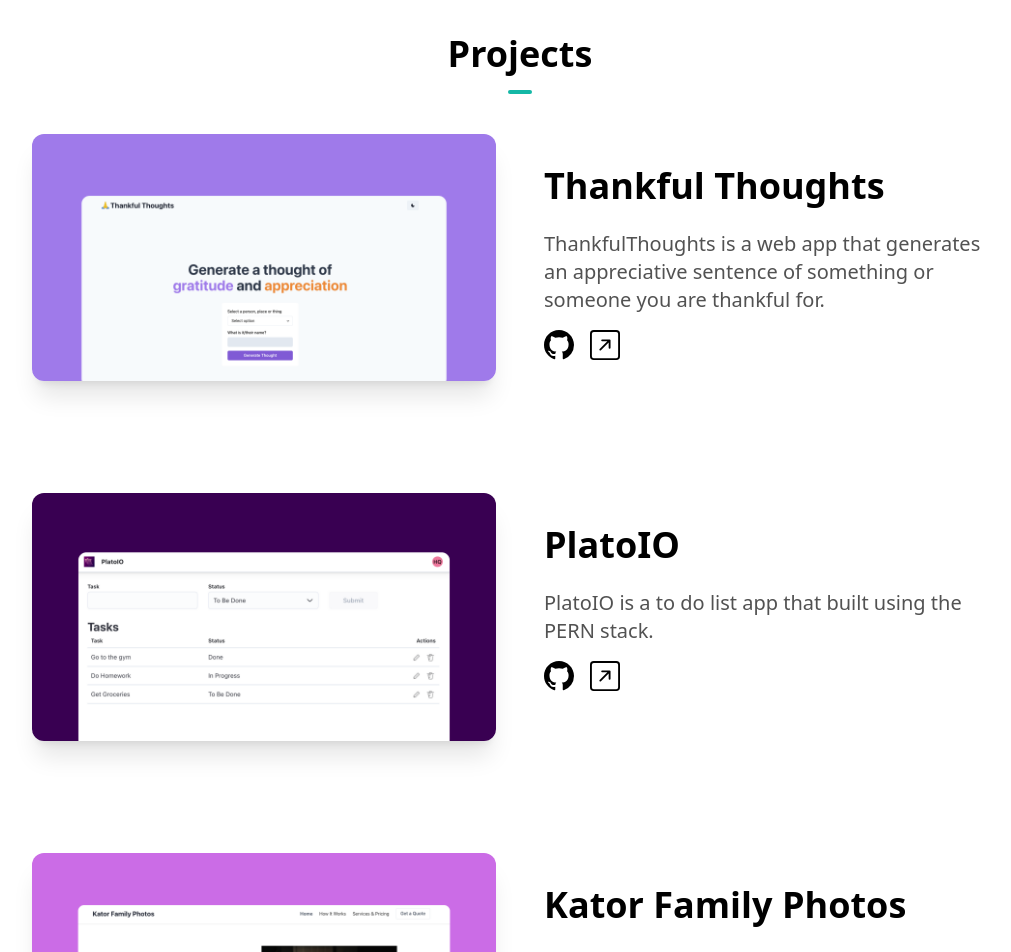
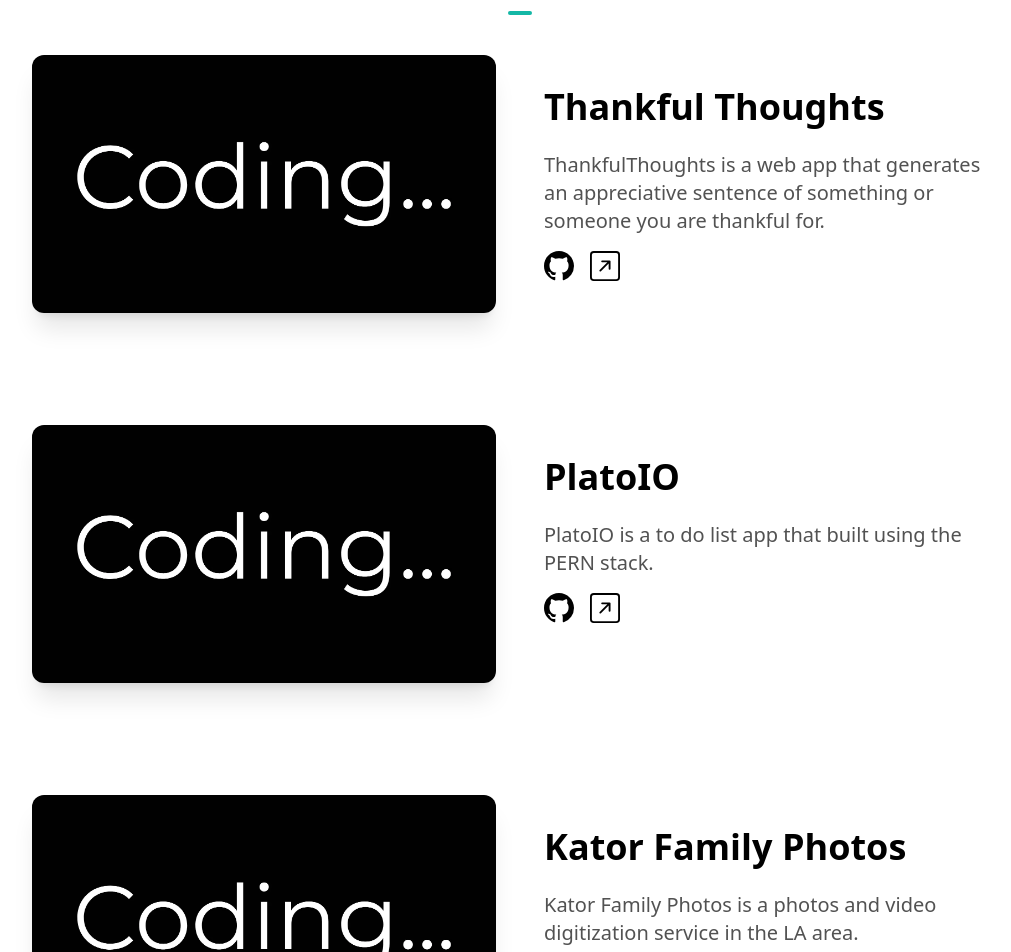
Before and after one commit to jaacos03/Portafolio-F, a Next.js app: page / in a window 1280 px wide. Shown: the part 1700-2652 px from the top of the page, without its empty margins (120-1131 px from the left). Built offline with nearby package versions, Linux system fonts and the light colour scheme.

Commit message:
Cambios1

```diff
--- a/src/components/projects-section.tsx
+++ b/src/components/projects-section.tsx
@@ -9,14 +9,14 @@ const projects = [
     name: "Thankful Thoughts",
     description:
       "ThankfulThoughts is a web app that generates an appreciative sentence of something or someone you are thankful for.",
-    image: "/thankfulthoughts.png",
+    image: "/codingIMG.webp",
     github: "https://github.com/hqasmei/thankful-thoughts",
     link: "https://thankfulthoughts.io/",
   },
   {
     name: "PlatoIO",
     description: "PlatoIO is a to do list app that built using the PERN stack.",
-    image: "/platoio.png",
+    image: "/codingIMG.webp",
     github: "https://github.com/hqasmei/platoio",
     link: "https://platoio.com/register",
   },
@@ -24,7 +24,7 @@ const projects = [
     name: "Kator Family Photos",
     description:
       "Kator Family Photos is a photos and video digitization service in the LA area.",
-    image: "/familyphotos.png",
+    image: "/codingIMG.webp",
     github: "https://github.com/hqasmei/katorfamilyphotos",
     link: "https://katorfamilyphotos.com/",
   },
```
Also changed, not shown: public/hero-image.png, public/hero-image1.png (added).
